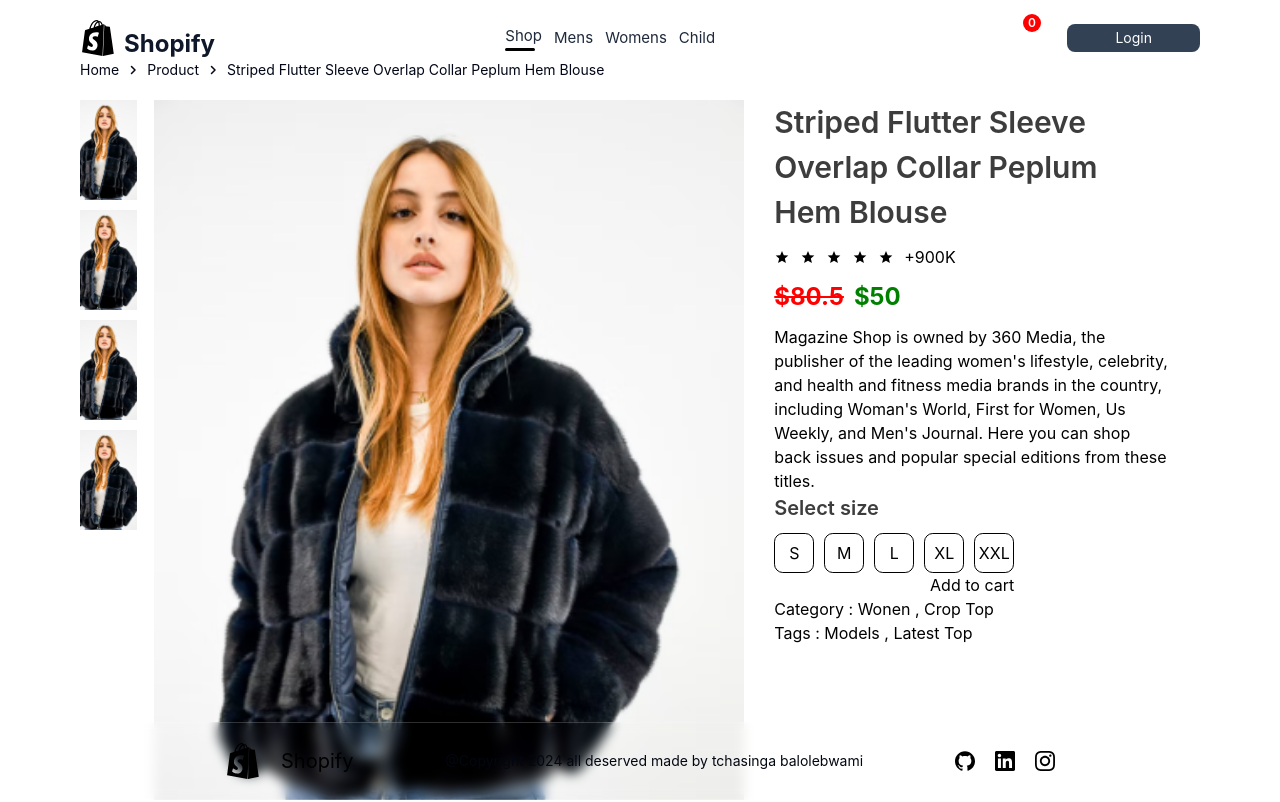
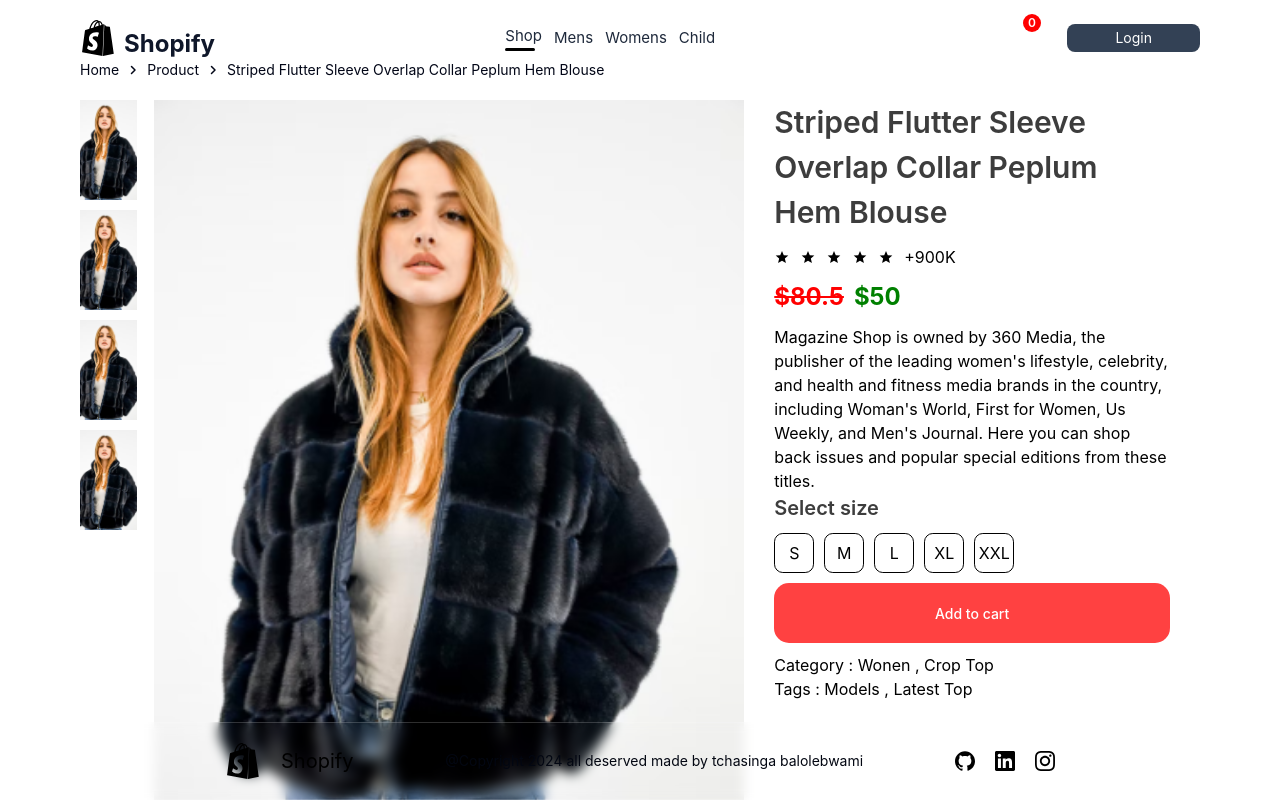
Before and after one commit to tchasinga/magazine-shopping, a React (Vite) app in the folder frontend/: page /product/1 in a window 1280 px wide. Shown: the top 802 px of the page. Built offline with nearby package versions, Linux system fonts and the light colour scheme; some icons are missing.

Commit message:
.productdisplay-right .Getbtn {   width: 100%;   height: 60px;   color: white;   background: #ff4141;   margin-top: 10px;   margin-bottom: 10px;   border-radius: 15px;   border: none;   font-size: 14px;   font-weight: 500;   cursor: pointer;   transition: all 0.5s ease; }

```diff
--- a/frontend/src/index.css
+++ b/frontend/src/index.css
@@ -255,6 +255,23 @@
   transform: rotate(360deg) scale(1.9);
 }
 
+
+
+.productdisplay-right .Getbtn {
+  width: 100%;
+  height: 60px;
+  color: white;
+  background: #ff4141;
+  margin-top: 10px;
+  margin-bottom: 10px;
+  border-radius: 15px;
+  border: none;
+  font-size: 14px;
+  font-weight: 500;
+  cursor: pointer;
+  transition: all 0.5s ease;
+}
+
 .cartitems-promobox button {
   width: 154px;
   height: 58px;
```
